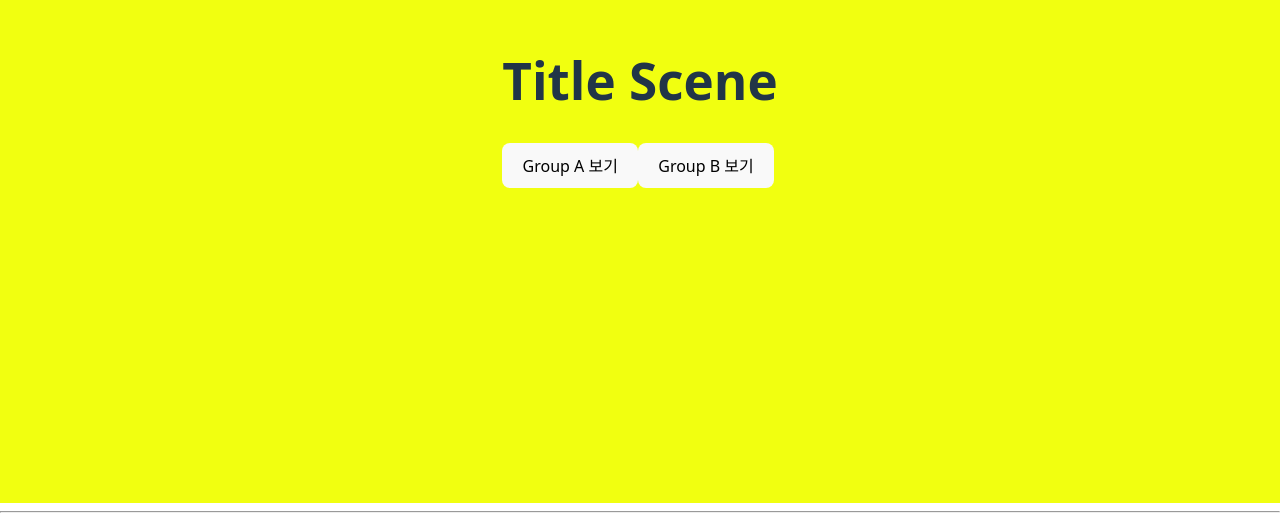
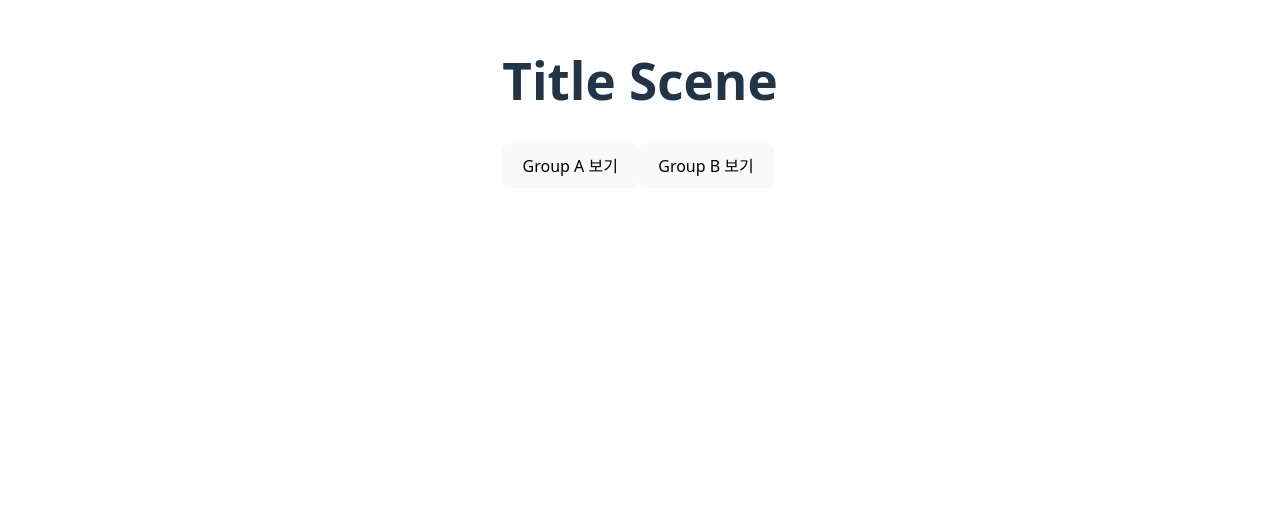
Before and after one commit to seungdam/WebDevPratice, a React (Vite) app in the folder frontend/: page / in a window 1280 px wide. Shown: the part 297-818 px from the top of the page. Built offline with nearby package versions, Linux system fonts and the light colour scheme.

Commit message:
[feat]: add FadeInOut anim at TitleScene

```diff
--- a/frontend/src/App.jsx
+++ b/frontend/src/App.jsx
@@ -36,7 +36,7 @@ const styles = {
     flexDirection: 'column',
     alignItems: 'center',
     padding: '40px 20px',
-    backgroundColor: '#f5f5f5',
+    backgroundColor: '#f9f9fa',
   }
 };
 
--- a/frontend/src/layouts/SceneController.jsx
+++ b/frontend/src/layouts/SceneController.jsx
@@ -1,8 +1,9 @@
-import { useState, useRef, useLayoutEffect } from "react";
+import { useState, useRef, useLayoutEffect, useEffect } from "react";
 import gsap from "gsap";
 import { EASING } from '../animation/common.js';
 import { ScrollTrigger } from "gsap/ScrollTrigger";
 import { ScrollToPlugin } from "gsap/ScrollToPlugin";
+
 
 // GSAP 플러그인 등록
 gsap.registerPlugin(ScrollTrigger, ScrollToPlugin);
@@ -20,61 +21,101 @@ export default function SceneController({ scenes }) {
 
   // 그룹 변경 핸들러 (TopScene에서 호출)
   const hSceneGroupSelect = (group) => {
-    setActiveGroup(group);
-    setTimeout(() => {
-      gsap.to(window, { duration: 1, scrollTo: ".content-display", ease: EASING.sharp});
-    }, 100
+    gsap.to(".headerAreas", {
+      opacity: 0,
+      duration: 0.6,
+      ease: 'power2.inOut',
+      onComplete: () => {
+        setActiveGroup(group);
+      }
+    });
+  };
+
+  useEffect(() => {
+    if (!activeGroup) return;
+
+    // 새로운 콘텐츠가 나타날 때 전체 페이드 인
+    gsap.fromTo(".contentDisplay",
+      { opacity: 0 },
+      { opacity: 1, duration: 1, ease: "power2.out" }
     );
-  };
-const currentSceneList = activeGroup ? sceneGroups[activeGroup] : [];
 
-return (
-    <div>
-      <div className="header-area" style={styles.header_area}>
-        {typeof TopScene === "function" && <TopScene onSelectGroup={hSceneGroupSelect} />}
-      </div>
-      <hr/>
-      {activeGroup && (
-        <div className="content-display" style={styles.content_display}>
-          {currentSceneList.map((sceneName) => {  // map -> for 문
+    const observer = new IntersectionObserver((entries) => {
+      entries.forEach(entry => {
+        if (entry.isIntersecting) {
+          gsap.fromTo(entry.target,
+            { opacity: 0, y: 50 },
+            { opacity: 1, y: 0, duration: 0.8, ease: "power2.out" }
+          );
+          observer.unobserve(entry.target);
+        }});
+      }, { threshold: 0.2 })
+    });
+
+    const sceneItems = document.querySelectorAll(".scene-item");
+    sceneItems.forEach(el => observer.observe(el));
+
+
+  const currentSceneList = activeGroup ? sceneGroups[activeGroup] : [];
+
+  return (
+    <div className="layouts" style={styles.layout}>
+      {!activeGroup ? (
+        <div className="headerAreas" style={styles.headerArea}>
+          {TopScene && <TopScene onSelectGroup={hSceneGroupSelect} />}
+        </div>
+      ) : (
+        <div className="contentDisplay" style={styles.contentDisplay}>
+          {currentSceneList.map((sceneName) => {
             const SceneComponent = scenes[sceneName];
-            return (SceneComponent ? (
-              <div key={sceneName} style={styles.scene_item} className="scene-item">
+            if(!SceneComponent) return null;
+            return (
+              <article key={sceneName} style={styles.scene_item} className="scene-item">
                 <SceneComponent />
-              </div>
-            ) : null );
+              </article>
+            );
           })}
         </div>
-      )}
+        )}
     </div>
   );
 }
 
 
 const styles = {
-  header_area: {
-    width: "100vw",
-    height: "100vh",
-    display: "flex",
-    flexDirection: "column",
-    justifyContent: "center",
-    alignItems: "center",
-    backgroundColor: "#f1ff10",
+  layout: {
+    width: '100%',
+    display: 'flex',
+    flexDirection: 'column',
+    backgroundColor: '#f5f5f5'
   },
-  "content-display": {
-    width: "100vw",
-    minHeight: "100vh",
-    display: "flex",
-    flexDirection: "column",
-    // 시네마틱한 전환을 위한 추가 설정
-    scrollSnapType: "y mandatory",
+
+  headerArea: {
+    width: '100vw',
+    height: '100vh',
+    backgroundColor: '#ffffff',
+
+    display: 'flex',
+    alignItems: 'center',
+    justifyContent: 'center',
+    position: 'relative'
   },
-  "scene-item": {
-    width: "100%",
-    height: "100vh",
-    display: "flex",
-    justifyContent: "center",
-    alignItems: "center",
-    scrollSnapAlign: "start",
-  }
+
+  contentDisplay: {
+    width: '100%',
+    display: 'flex',
+    flexDirection: 'column',
+    gap: '2vh', // 스무스 스크롤 확인 가능한 간격
+    paddingBottom: '2vh'
+  },
+
+  scene_item: {
+    width: '100vw',
+    height: '100vh',
+    display: 'flex',
+    alignItems: 'center',
+    justifyContent: 'center',
+    position: 'relative'
+  },
+
 };
--- a/frontend/src/layouts/TitleScene.jsx
+++ b/frontend/src/layouts/TitleScene.jsx
@@ -1,33 +1,29 @@
 import React, { useRef, useState, useImperativeHandle, forwardRef } from 'react';
 import gsap from 'gsap';
 import { useGSAP } from '@gsap/react';
+import Background from 'three/src/renderers/common/Background.js';
 
 export function TitleScene({ onSelectGroup }) {
   return (
     <div className="title-container">
       <h1>Title Scene</h1>
       <div className="button-group">
-        <button onClick={() => onSelectGroup('A')}>Group A 보기</button>
-        <button onClick={() => onSelectGroup('B')}>Group B 보기</button>
+        <button styles={styles.menu_selection_button} onClick={() => onSelectGroup('A')}>Group A 보기</button>
+        <button styles={styles.menu_selection_button} onClick={() => onSelectGroup('B')}>Group B 보기</button>
       </div>
     </div>
   );
 }
 const styles = {
   wrapper: {
-    position: 'absolute',          // ✅ fixed → absolute (contents 기준)
+    position: 'relative',
     transform: 'translate(-50%, -50px)', // ✅ 중앙 정렬 + 버튼 위 60px
-    width: '100%',
-    maxWidth: '500px',
+    width: '100%'
   },
 
-  menu_buttonA: {
-
+  menu_selection_button: {
+      backGroundColoer: '#3B82F6'
   },
-
-  menu_buttonB: {
-
-  }
 };
 
 export default TitleScene;
```
Also changed, not shown: 1 other file (tests, documents, lock files or other folders).
